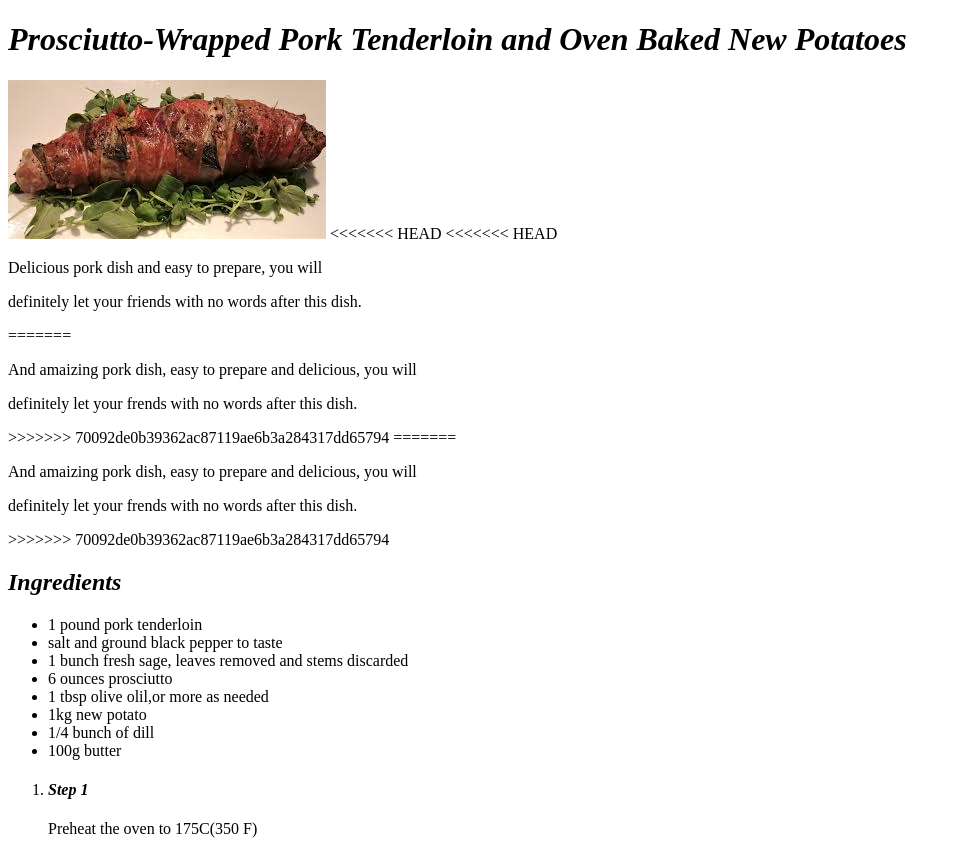
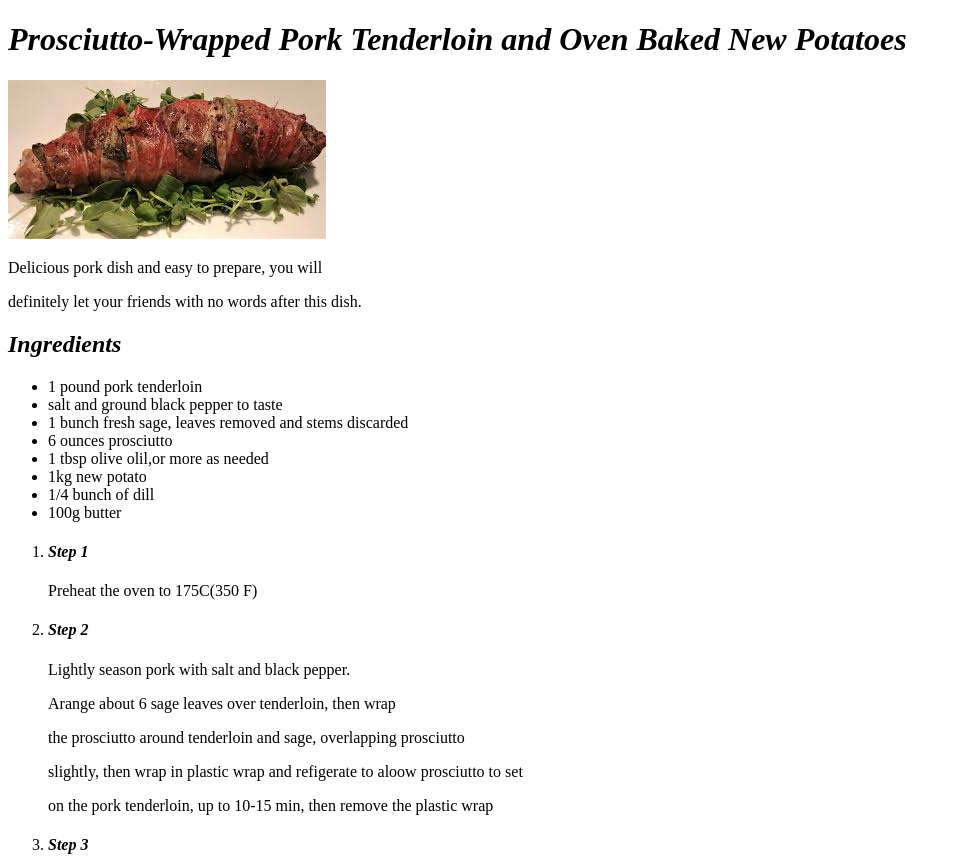
Before and after one commit to coclicimihai/odin_recipes, a plain HTML site: page recipes/pork.html in a window 1280 px wide. Shown: the top 856 px of the page, without its empty margins (0-962 px from the left). Drawn offline with Linux system fonts and the light colour scheme.

Commit message:
Edit README.md and index.html and recipes/lasagna.html and recipes/pork.html and recipes/soup.html

```diff
--- a/recipes/pork.html
+++ b/recipes/pork.html
@@ -6,18 +6,10 @@
                 <body>
                     <h1><em><strong>Prosciutto-Wrapped Pork Tenderloin and Oven Baked New Potatoes</strong></em></h1>
                         <img src="../recipes/img/pork.jpeg" alt="Prosciutto-Wrapped Pork Tenderloin">
-<<<<<<< HEAD
-<<<<<<< HEAD
+                        <!--had some trouble and had to redo it again, also checked for pronuntion-->
                             <p>Delicious pork dish and easy to prepare, you will</p>
                             <p>definitely let your friends with no words after this dish.</p>
-=======
-                            <p>And amaizing pork dish, easy to prepare and delicious, you will</p>
-                            <p>definitely let your frends with no words after this dish.</p>
->>>>>>> 70092de0b39362ac87119ae6b3a284317dd65794
-=======
-                            <p>And amaizing pork dish, easy to prepare and delicious, you will</p>
-                            <p>definitely let your frends with no words after this dish.</p>
->>>>>>> 70092de0b39362ac87119ae6b3a284317dd65794
+
                                 <h2><em>Ingredients</em></h2>
                                     <ul>
                                         <li>1 pound pork tenderloin</li>
```
Also changed, not shown: index.html (+0 -7 lines), recipes/lasagna.html (+4 -3 lines), recipes/soup.html (+1 -0 lines), 1 other file.
